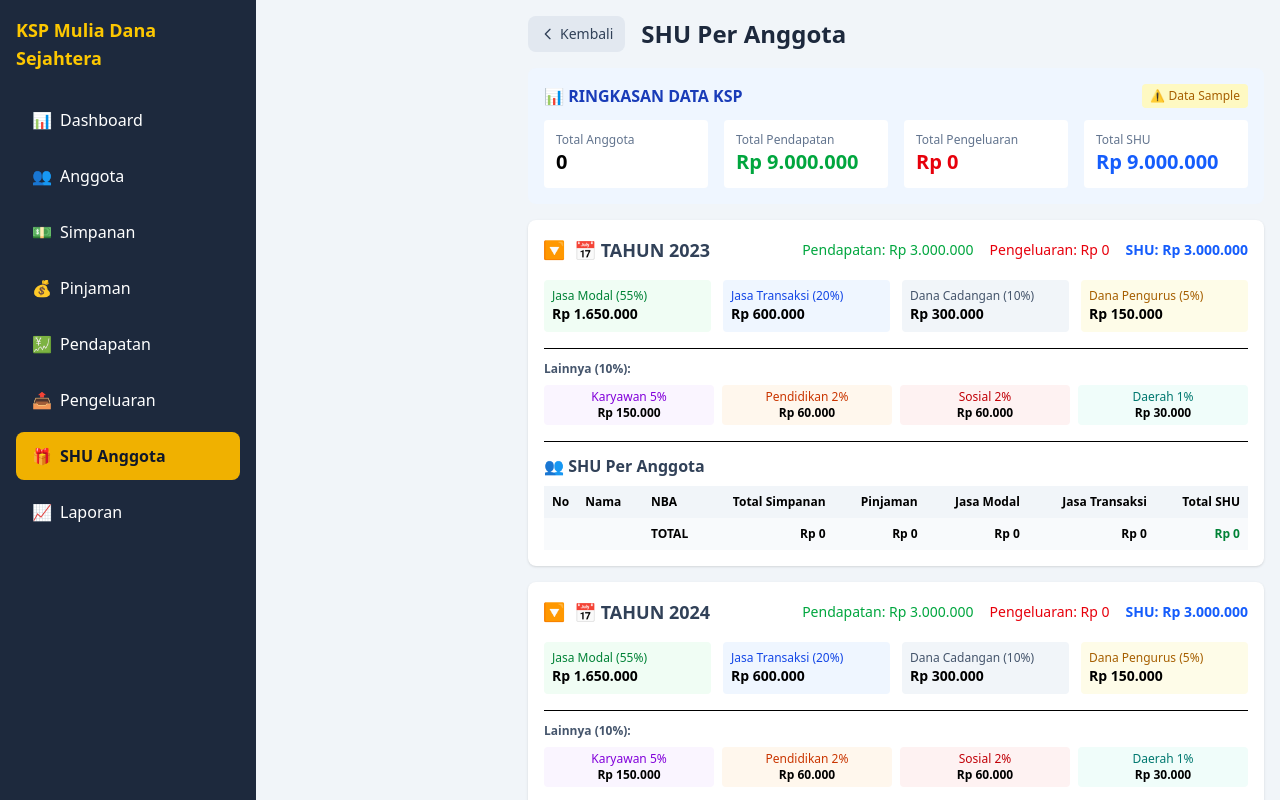
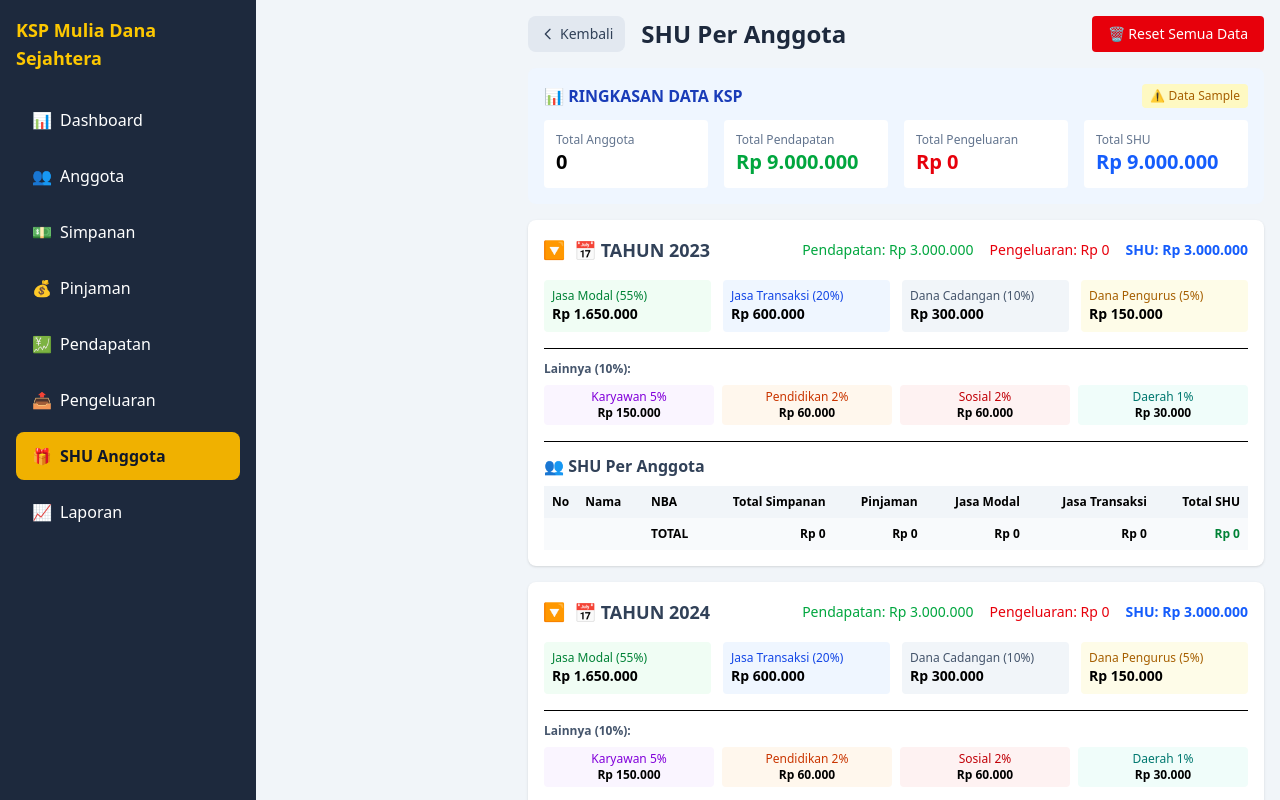
Before and after one commit to koperasimuliads-max/kspmds, a Next.js app: page /shu in a window 1280 px wide. Shown: the top 800 px of the page. Built offline with nearby package versions, Linux system fonts and the light colour scheme.

Commit message:
feat(ui): add reset all data button on SHU per Anggota
adds a reset button on the SHU per Anggota page that clears all KSP
localStorage keys and reloads the page after user confirmation

```diff
--- a/src/app/shu/page.tsx
+++ b/src/app/shu/page.tsx
@@ -78,6 +78,22 @@ export default function SHUPerAnggotaPage() {
       <div className="flex items-center gap-4 mb-4">
         <BackButton />
         <h1 className="text-2xl font-bold text-slate-800">SHU Per Anggota</h1>
+        <button
+          onClick={() => {
+            if (confirm('Yakin ingin menghapus semua data anggota, simpanan, dan pinjaman? Data tidak bisa dikembalikan!')) {
+              localStorage.removeItem('ksp_anggota');
+              localStorage.removeItem('ksp_simpanans');
+              localStorage.removeItem('ksp_pinjamans');
+              localStorage.removeItem('ksp_pendapatans');
+              localStorage.removeItem('ksp_pengeluarans');
+              localStorage.removeItem('ksp_transactions');
+              window.location.reload();
+            }
+          }}
+          className="ml-auto bg-red-600 text-white px-4 py-2 rounded hover:bg-red-700 text-sm"
+        >
+          🗑️ Reset Semua Data
+        </button>
       </div>
 
       {!hydrated ? (
```
